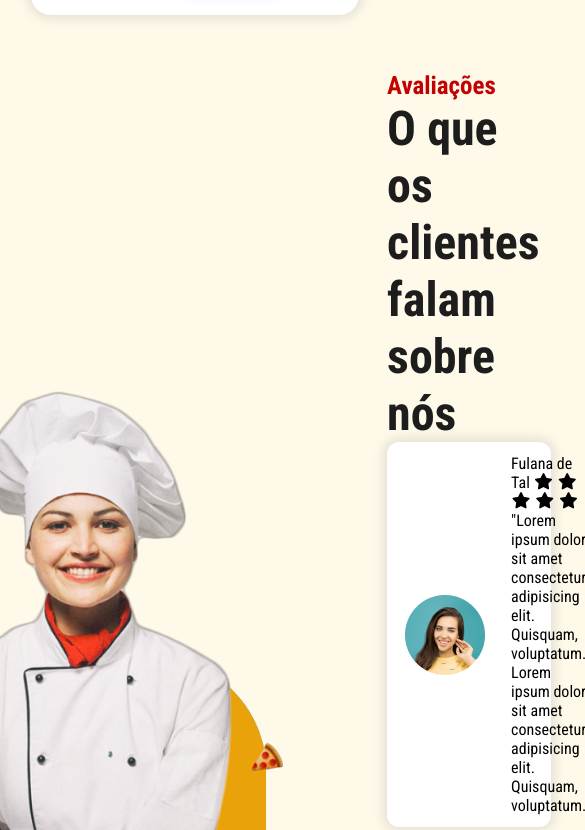
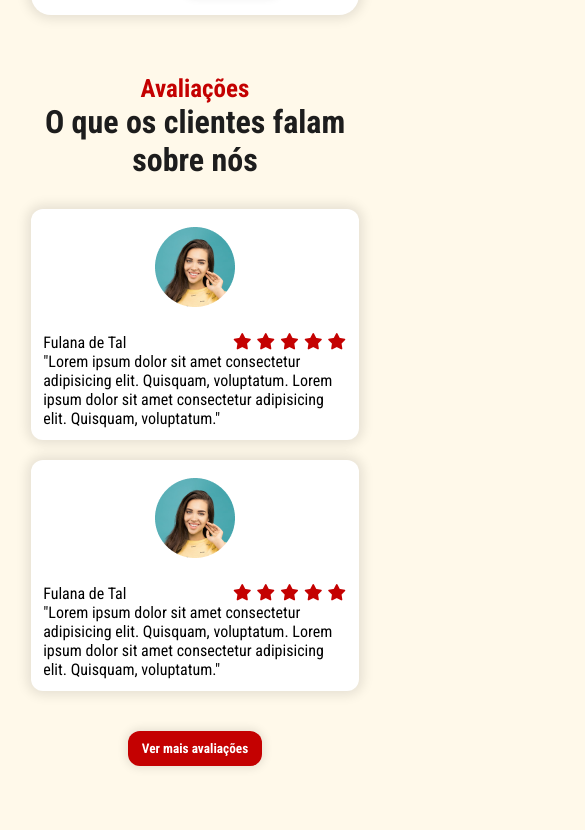
Before and after one commit to heloisahduarte/landing-page, a plain HTML site: page index.html in a window 390 px wide. Shown: the part 2860-3690 px from the top of the page, 585 px wide, since content can reach past the window. After the commit the page ends 3656 px from the top, so only its background shows below. Drawn offline with nearby package versions, Linux system fonts and the light colour scheme; files whose address does not match are found by name.

Commit message:
main - update

```diff
--- a/src/styles/testimonials.css
+++ b/src/styles/testimonials.css
@@ -23,6 +23,7 @@
     display: flex;
     flex-direction: column;
     gap: 20px;
+    margin-top: 30px;
     margin-bottom: 40px;
 }
 
@@ -35,3 +36,59 @@
     border-radius: 12px;
     box-shadow: 0px 0px 12px 4px rgba(0, 0, 0, 0.1);
 }
+
+.feedback_avatar {
+    width: 100px;
+    height: 100px;
+    border-radius: 100%;
+    object-fit: cover;
+}
+
+.feedback_content p {
+    display: flex;
+    justify-content: space-between;
+}
+
+.feedback_content p span {
+    color: #c40101;
+}
+
+@media screen and (max-width: 1170px) {
+    #testimonials {
+        flex-direction: column;
+        align-items: center;
+    }
+
+    #testimonials .section_subtitle {
+        text-align: center;
+        font-size: 2.5rem;
+    }
+
+    #testimonial_chef {
+        display: none;
+    }
+
+    #testimonials_content {
+        width: 70%;
+        display: flex;
+        flex-direction: column;
+        align-items: center;
+    }
+
+}
+
+@media screen and (max-width: 600px) {
+     #testimonials .section_subtitle {
+        text-align: center;
+        font-size: 2rem;
+    }
+
+    .feedback {
+        flex-direction: column;
+        align-items: center;
+    }
+
+    #testimonials_content {
+        width: 100%;
+    }
+}
```
